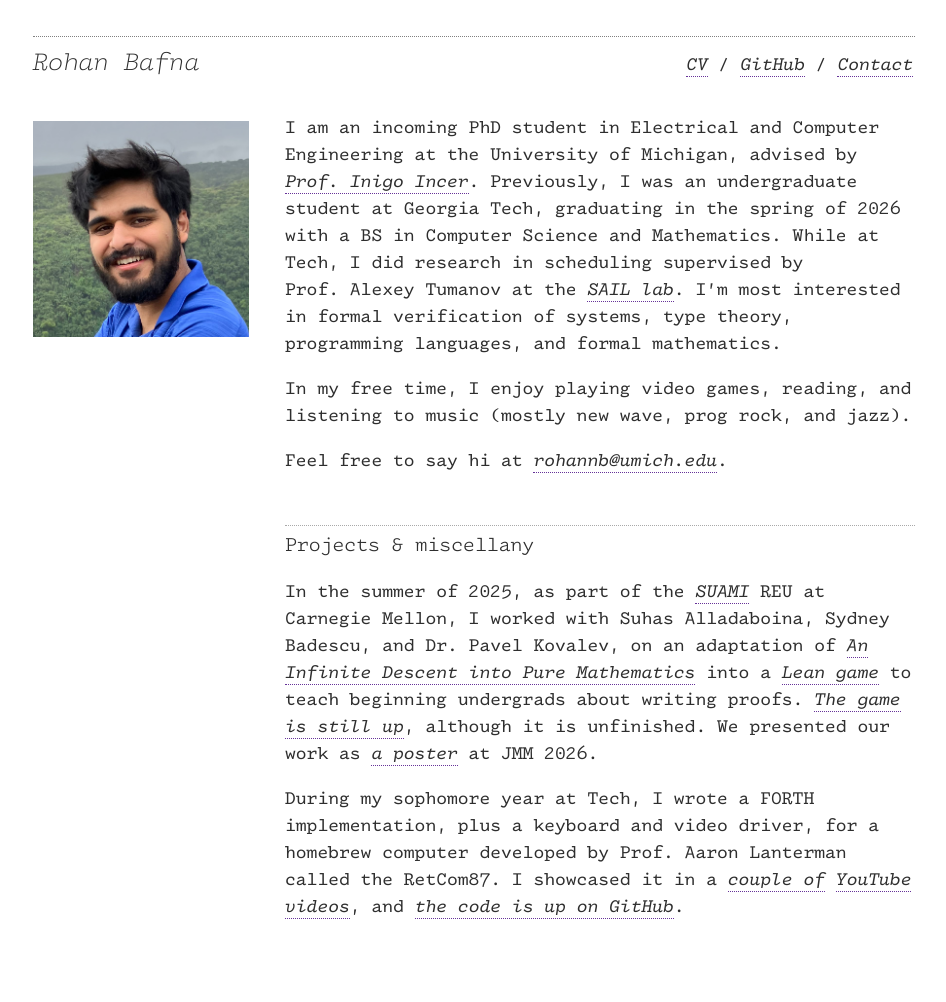
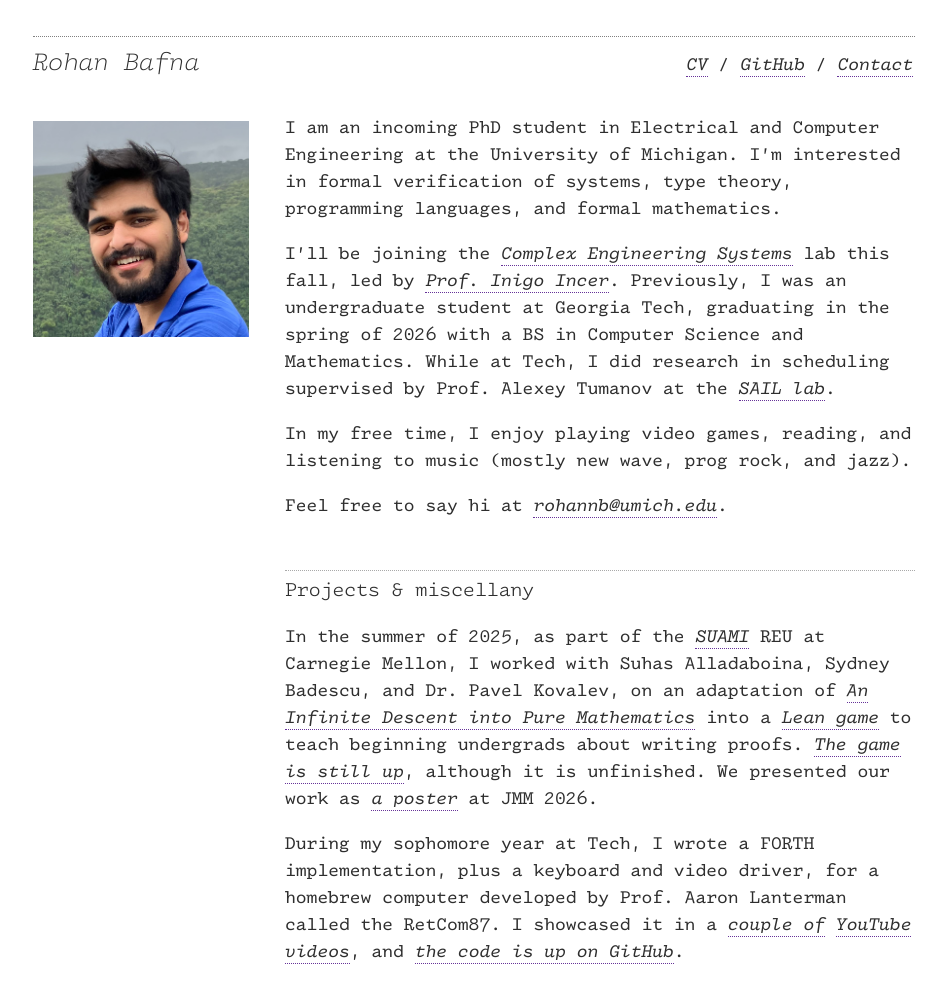
Before and after one commit to rohanbafna/rohanbafna.github.io, a Jekyll site: the page built from index.md, in a window 1280 px wide. Shown: the whole page, without its empty margins (166-1112 px from the left). Built offline with Jekyll 4.4.1, drawn with Linux system fonts in a browser that asks for light colours; before the commit the page ends 957 px from its top, so only the background shows below that.

Commit message:
Restructure main text, interests first

```diff
--- a/index.md
+++ b/index.md
@@ -2,13 +2,14 @@
 title: About me
 ---
 I am an incoming PhD student in Electrical and Computer Engineering at
-the University of Michigan, advised by [Prof. Inigo Incer][iir].
-Previously, I was an undergraduate student at Georgia Tech, graduating
-in the spring of 2026 with a BS in Computer Science and Mathematics.
-While at Tech, I did research in scheduling supervised by Prof. Alexey
-Tumanov at the [SAIL lab][sail].  I’m most interested in formal
-verification of systems, type theory, programming languages, and
-formal mathematics.
+the University of Michigan.  I’m interested in formal verification of
+systems, type theory, programming languages, and formal mathematics.
+
+I'll be joining the [Complex Engineering Systems][ces] lab this fall,
+led by [Prof. Inigo Incer][iir].  Previously, I was an undergraduate
+student at Georgia Tech, graduating in the spring of 2026 with a BS in
+Computer Science and Mathematics.  While at Tech, I did research in
+scheduling supervised by Prof. Alexey Tumanov at the [SAIL lab][sail].
 
 In my free time, I enjoy playing video games, reading, and listening
 to music (mostly new wave, prog rock, and jazz).
```
Also changed, not shown: other parts of index.md (+1 -0 lines).
